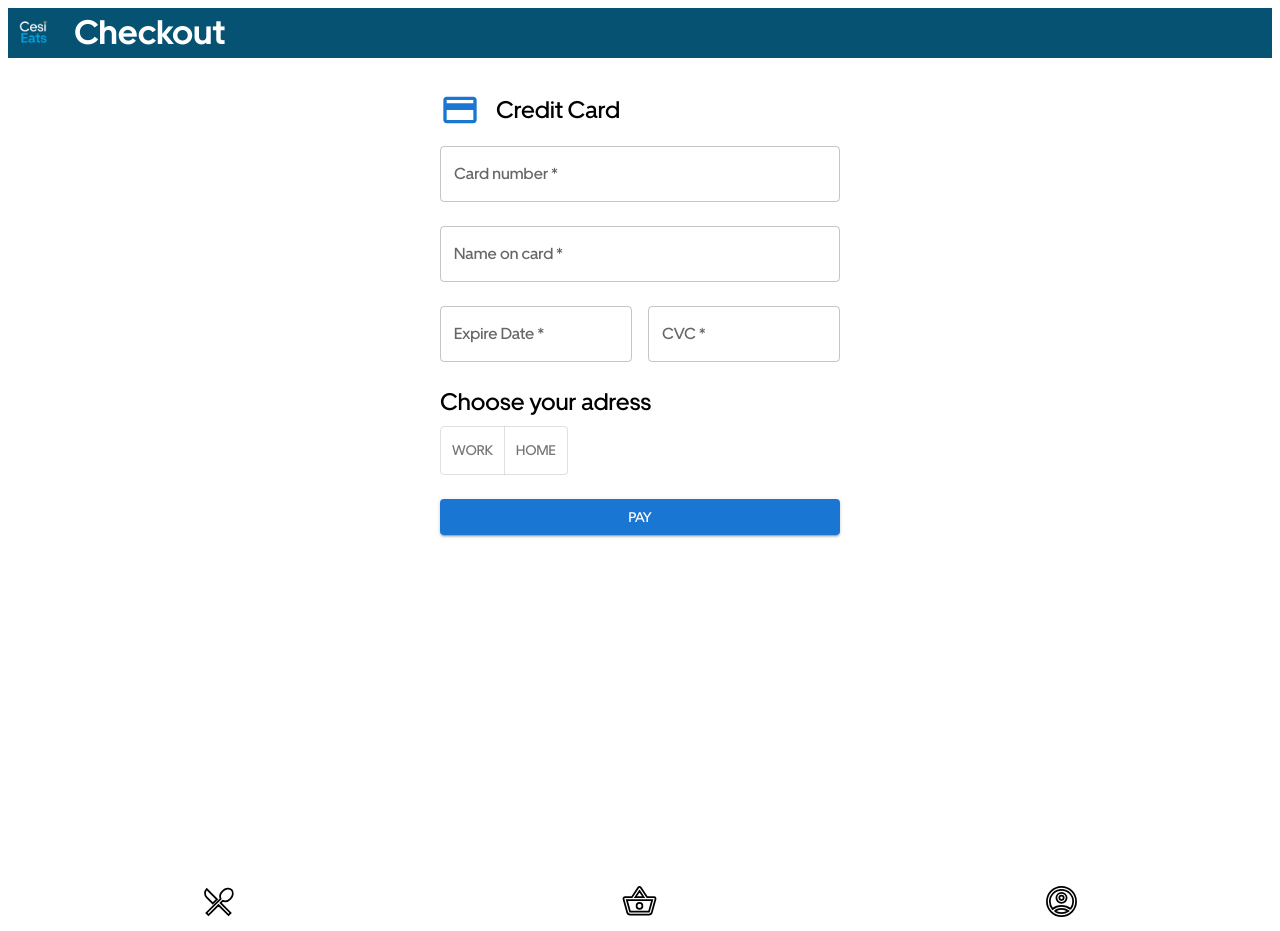
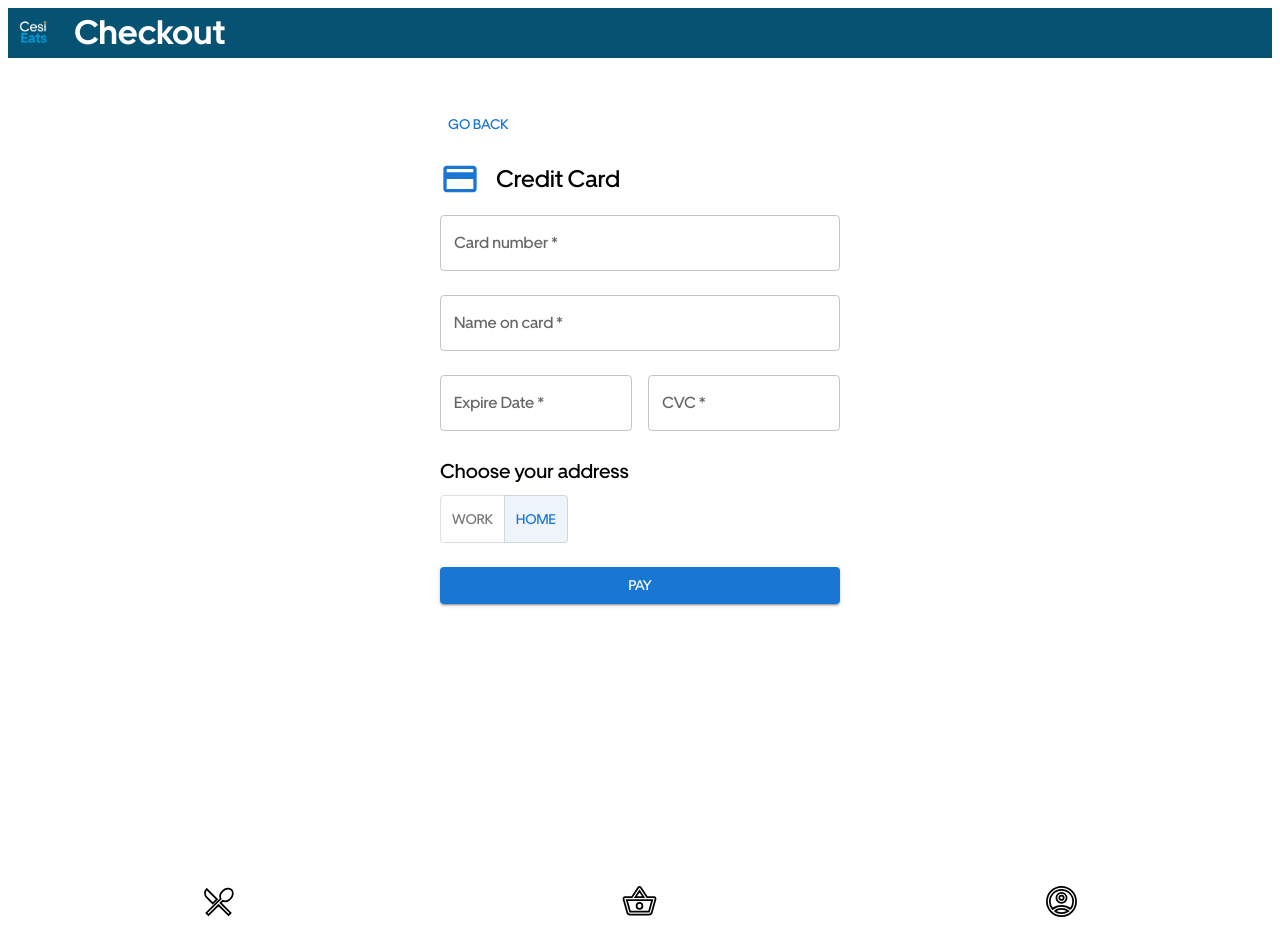
Before and after one commit to ARESSent/cesi-eats-back, a React (Create React App) app: page /Checkout in a window 1280 px wide. Built offline with nearby package versions, Linux system fonts and the light colour scheme.

Commit message:
sauce du chef

```diff
--- a/src/Checkout.js
+++ b/src/Checkout.js
@@ -2,6 +2,7 @@ import React, { useState } from 'react';
 import { Box, TextField, Button, Grid, Typography } from '@mui/material';
 import CreditCardIcon from '@mui/icons-material/CreditCard';
 import ToggleButtonGroup from '@mui/material/ToggleButtonGroup';
+import { useNavigate } from 'react-router-dom';
 import ToggleButton from '@mui/material/ToggleButton';
 
 
@@ -9,16 +10,28 @@ const Checkout = () => {
   const [cardName, setCardName] = useState('');
   const [cardNumber, setCardNumber] = useState('');
   const [expiryDate, setExpiryDate] = useState('');
+  const navigate = useNavigate();
   const [cvc, setCvc] = useState('');
+  const [selectedAddress, setSelectedAddress] = useState('Home');
 
   const handleSubmit = (event) => {
     event.preventDefault();
     // submit to backend API
   };
 
+  const handleGoBack = () => {
+    navigate(-1); // Navigates back to the previous page
+  };
+
+  const handleAddressChange = (event, newAddress) => {
+    if (newAddress !== null) { // Prevents unselecting the last option
+      setSelectedAddress(newAddress);
+    }
+  };
 
   return (
     <Box sx={{ p: 3, maxWidth: 400, margin: 'auto' }}>
+      <Button onClick={handleGoBack} sx={{ mt: 2, mb: 2 }}>Go Back</Button>
       <Grid display='flex' flexDirection='row' >
         <CreditCardIcon color="primary" sx={{ fontSize: 40 }} display='flex' />
         <Typography ml={2} mt='4px' display='flex' variant='h5'>Credit Card</Typography>
@@ -66,19 +79,19 @@ const Checkout = () => {
             />
           </Grid>
         </Grid>
-        <Grid pt={2} display='flex' flexDirection='column'>
-          <Typography variant='h5' pb={1}>Choose your adress</Typography>
+        <Box pt={2}>
+          <Typography variant='h6' pb={1}>Choose your address</Typography>
           <ToggleButtonGroup
             color="primary"
-            // value={home}
-            // onChange={handleChange}
+            value={selectedAddress}
             exclusive
-            aria-label="Platform"
+            onChange={handleAddressChange}
+            aria-label="Address"
           >
             <ToggleButton value="Work">Work</ToggleButton>
             <ToggleButton value="Home">Home</ToggleButton>
           </ToggleButtonGroup>
-        </Grid>
+        </Box>
         <Button
           type="submit"
           variant="contained"
```
Lines whose indentation alone changed are shown as unchanged.
